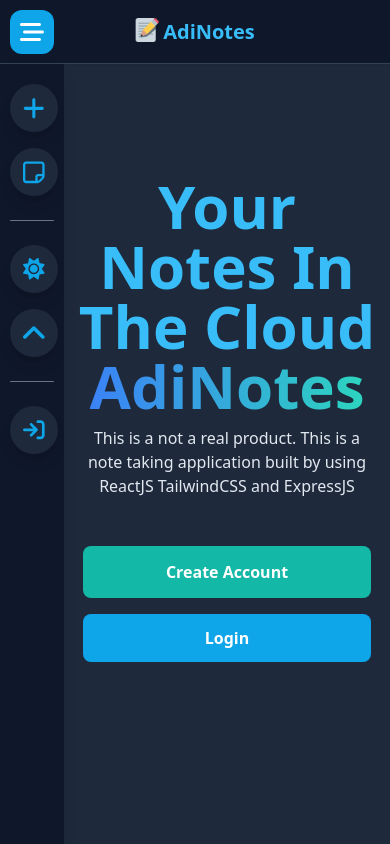
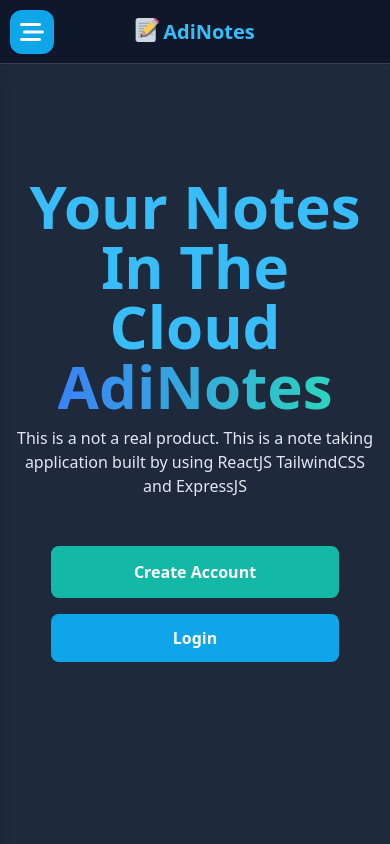
Before and after one commit to AdithyanA2005/AdiNotes-ReactJS_Frontend, a React (Create React App) app: page /home in a window 390 px wide. Built offline with nearby package versions, Linux system fonts and the light colour scheme; no server answers.

Commit message:
Sidebar Made ready for mobile users

```diff
--- a/src/Layout.js
+++ b/src/Layout.js
@@ -35,7 +35,7 @@ export default function Layout() {
         </div>
 
         {/* MAIN APP */}
-        <div className="ml-16">
+        <div className="sm:ml-16">
           <div className="pt-16 min-h-screen flex">
             <main className="py-4 px-2 w-full" id="main-app">
               <Outlet />
--- a/src/components/Sidebar/ItemName.js
+++ b/src/components/Sidebar/ItemName.js
@@ -5,7 +5,7 @@ export default function ItemName({ text }) {
   return (
     <>
       <Slide duration={300} direction="left">
-        <Fade duration={1100}>
+        <Fade duration={900}>
           <span className="h-12 ml-12 min-w-max bg-inherit text-sm text-inherit font-bold overflow-hidden">
             {text}
           </span>
--- a/src/components/Sidebar/index.js
+++ b/src/components/Sidebar/index.js
@@ -42,7 +42,7 @@ export default function Sidebar() {
         ref={sidebarRef}
         onPointerLeave={handleSidebarPointerLeave}
         className={`${
-          sidebarExpanded ? "w-60" : "w-16"
+          sidebarExpanded ? "translate-x-0 w-60" : "-translate-x-full sm:translate-x-0 w-16"
         } z-40 fixed transition-all ease-in-out duration-300 h-screen max-h-screen top-0 left-0 mt-16 shadow-lg`}
       >
         <div className="flex flex-col gap-4 p-2.5 pt-5 h-full  bg-white dark:text-white dark:bg-slate-900">
```
